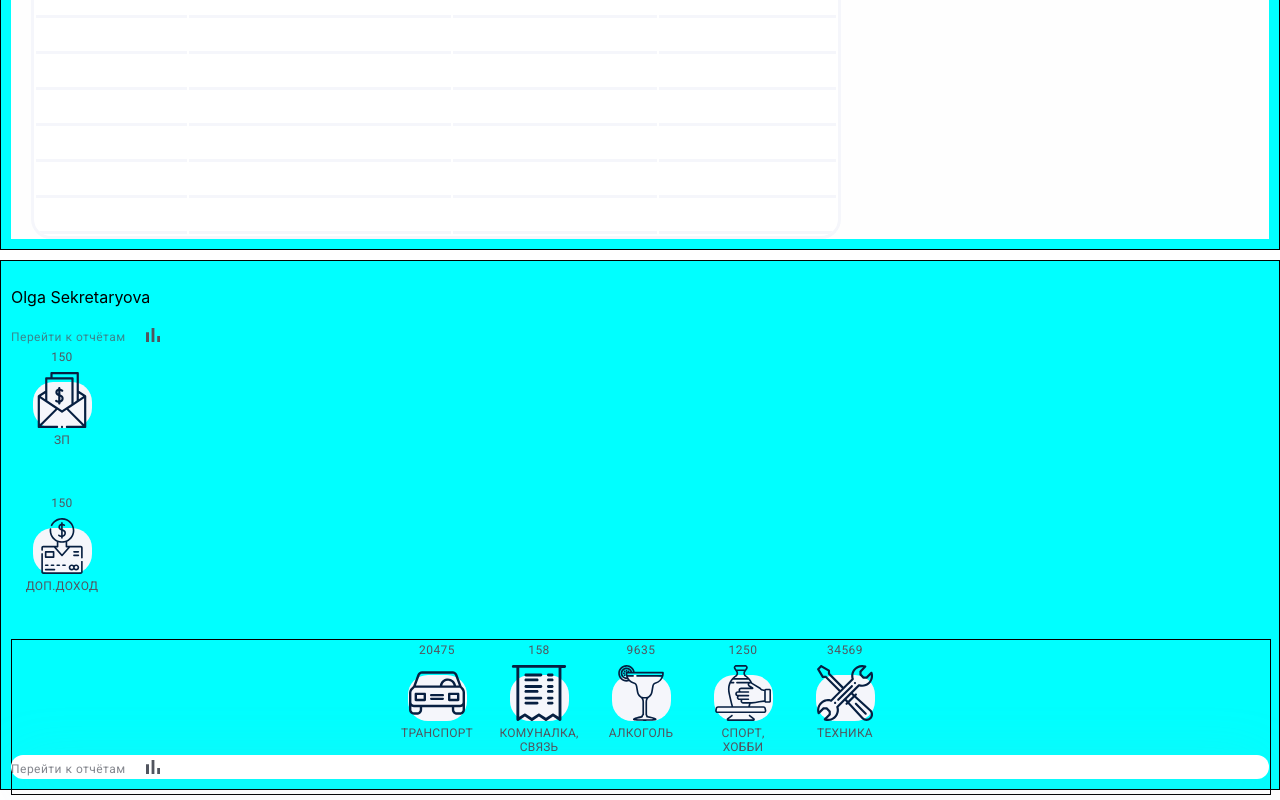
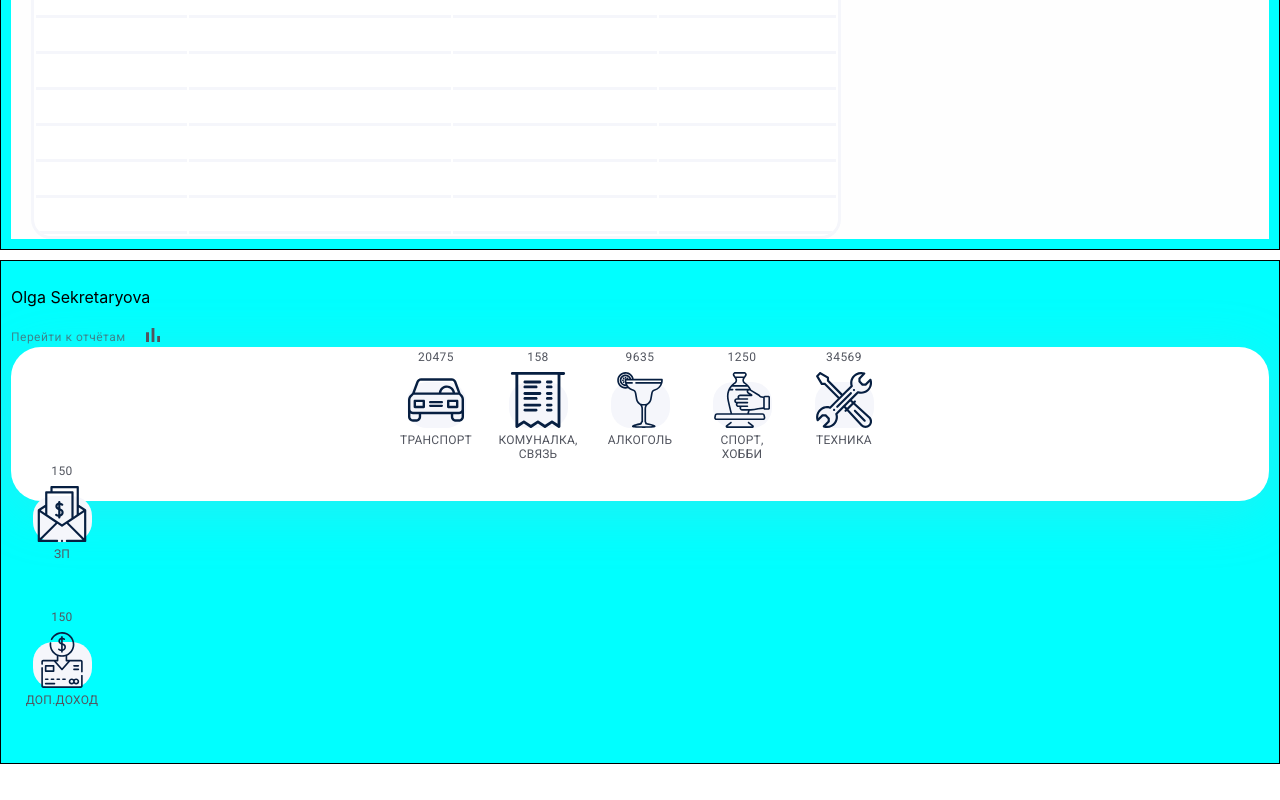
Before and after one commit to olgaX2a/goit-team-project-kapusta-client, a React (Create React App) app: page / in a window 1280 px wide. Shown: the part 2837-3637 px from the top of the page. After the commit the page ends 3611 px from the top, so only its background shows below. Built offline with nearby package versions, Linux system fonts and the light colour scheme.

Commit message:
🧱 CategoryCollection in Paper wrapper
Testing rendering in Paper

```diff
--- a/src/components/CategoryCard/Category.module.scss
+++ b/src/components/CategoryCard/Category.module.scss
@@ -82,7 +82,6 @@
 
 .cardContainer {
   width: 100%;
-  border: 1px solid black;
   margin-bottom: -40px;
   display: flex;
   flex-basis: 94px;
--- a/src/components/shared/Testing/Testing.jsx
+++ b/src/components/shared/Testing/Testing.jsx
@@ -64,15 +64,15 @@ function Testing() {
         <div className={styles.personalBlock}>
           <p>Olga Sekretaryova</p>
           <ToReports />
+
+          <Paper>
+            <CategoryCollection collection={testCategories} onSelection={cardClick} />
+          </Paper>
           <div>
             {incomeCategory.map(el => (
               <CategoryCard category={el} onSelect={cardClick} sum={150} />
             ))}
           </div>
-          <CategoryCollection collection={testCategories} onSelection={cardClick} />
-          <Paper>
-            <ToReports />
-          </Paper>
         </div>
       </div>
     </div>
```
